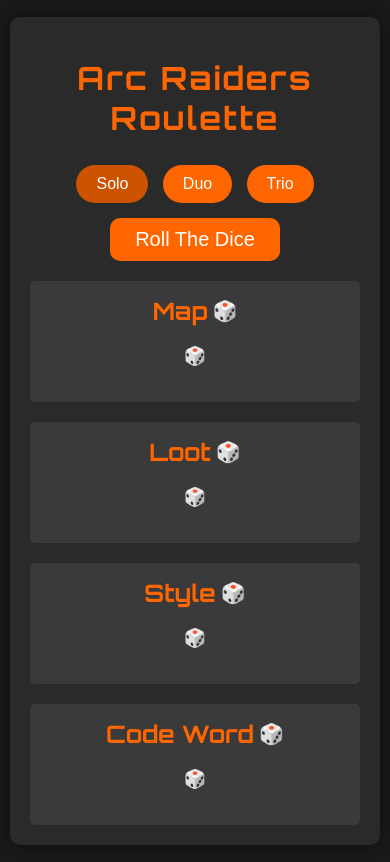
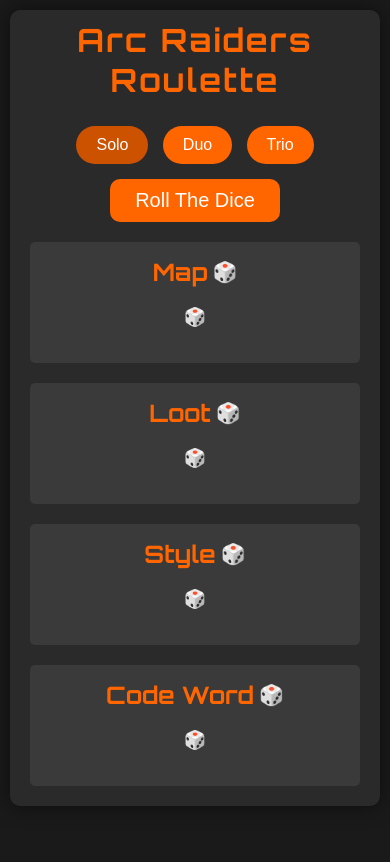
Before and after one commit to harrydbarnes/RaidersRoulette, a plain HTML site: page index.html in a window 390 px wide. Drawn offline with Linux system fonts and the light colour scheme.

Commit message:
Reduce top and bottom spacing in style.css
Added CSS rules to reduce top and bottom spacing for body and container.

Explanation of Changes:

body: The original CSS uses padding: 2vh 10px;. The 2vh (2% of viewport height) can be large on tall phones. Setting padding-top: 10px; makes the top space a fixed, smaller size on mobile.

.container: The container box has padding: 20px; internally. Setting padding-top: 10px; reduces the space between the top edge of the dark box and the "Arc Raiders Roulette" text.

.container h1: The <h1> element typically has a default top margin set by the browser. Setting margin-top: 0; eliminates this extra space.

```diff
--- a/style.css
+++ b/style.css
@@ -112,4 +112,23 @@ p {
     .results {
         grid-template-columns: 1fr;
     }
+
+    /* --- Add these rules to reduce top spacing --- */
+
+    body {
+        /* Reduce the overall vertical space at the top/bottom of the page */
+        padding-top: 10px; /* Change from the original 2vh */
+        padding-bottom: 10px; /* Ensure bottom padding is also small if needed */
+        /* Keep original side padding: 10px */
+    }
+
+    .container {
+        /* Reduce the internal padding at the top of the dark container box */
+        padding-top: 10px; /* Change from the original 20px */
+    }
+
+    .container h1 {
+        /* Remove the browser's default margin space above the heading */
+        margin-top: 0;
+    }
 }
```
